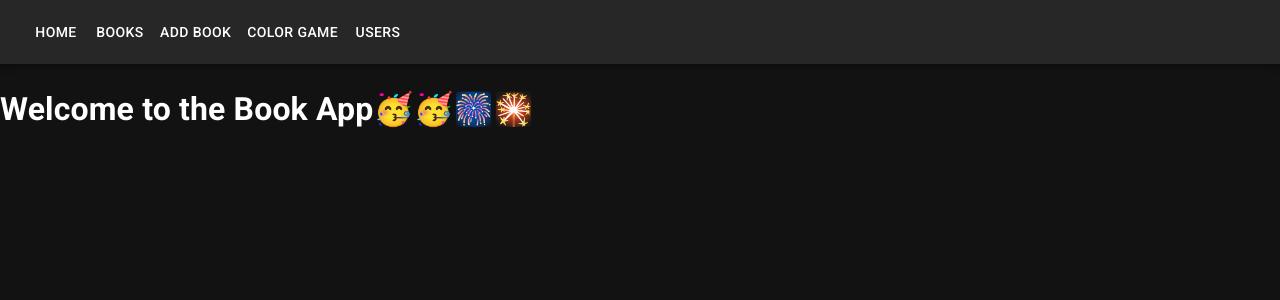
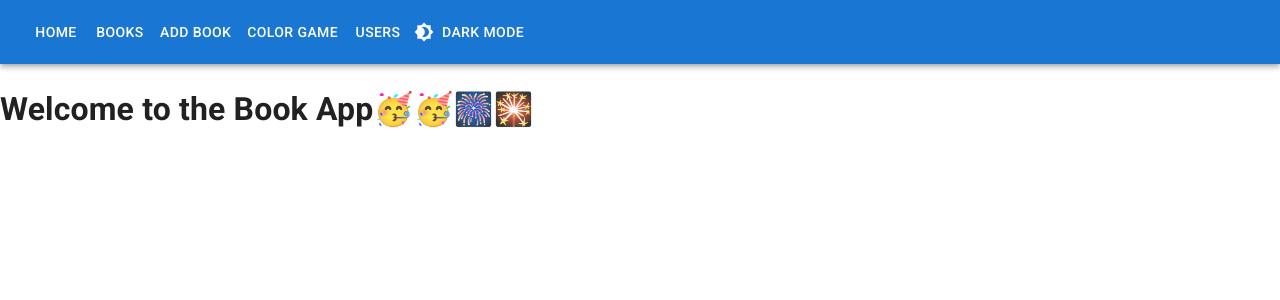
Before and after one commit to SangeethaShanmugm/b39wd-react, a React (Create React App) app: page / in a window 1280 px wide. Shown: the top 300 px of the page. Built offline with nearby package versions, Linux system fonts and the light colour scheme.

Commit message:
added theme

```diff
--- a/src/App.js
+++ b/src/App.js
@@ -13,7 +13,9 @@ import AppBar from '@mui/material/AppBar';
 import Toolbar from '@mui/material/Toolbar';
 import Button from '@mui/material/Button';
 import CssBaseline from '@mui/material/CssBaseline';
-
+import Brightness4Icon from '@mui/icons-material/Brightness4';
+import Brightness7Icon from '@mui/icons-material/Brightness7';
+import Paper from '@mui/material/Paper';
 
 const INITIAL_BOOK_LIST = [
   {
@@ -84,20 +86,26 @@ const INITIAL_BOOK_LIST = [
 // 2. Publisher - provider - context.Provider
 // 3. Subscriber - useContext - useContext(context)
 
-const theme = createTheme({
-  palette: {
-    mode: 'dark',
-  },
-});
 
 function App() {
     //Lifting the state up -> Lifted from child to parent
   const [bookList, setBookList] = useState(INITIAL_BOOK_LIST)
+  const [mode, setMode ] = useState("light")
+
+  const theme = createTheme({
+    palette: {
+      mode: mode,
+    },
+  });
+
+
   const navigate = useNavigate();
 
   return (
     <ThemeProvider theme={theme}>
     <CssBaseline />
+    <Paper style={{borderRadius: 0,  }} elevation={0} />
+
      <div>
      <AppBar position="static">
      <Toolbar>
@@ -116,6 +124,11 @@ function App() {
       <Button
       onClick={() => navigate("/users")}
       color="inherit">Users</Button>
+       <Button
+        // LIGHT - DARK / DARK = LIGHT
+      startIcon={mode === 'dark' ? <Brightness7Icon /> : <Brightness4Icon />}
+      onClick={() => setMode(mode === "light" ? "dark" : "light")}
+      color="inherit">{mode === "light" ? "dark" : "light"} mode</Button>
      </Toolbar>
      </AppBar>
 
@@ -157,6 +170,7 @@ function App() {
       </Routes>
 
     </div>
+    <Paper />
     </ThemeProvider>
   );
 }
@@ -194,3 +208,5 @@ export default App;
 //Task
 //    /books/add -><AddBook />
 //   Add Book - book added -> /books( Book List page )
+
+//const [state, setState] = useState(initialvalue)
```
